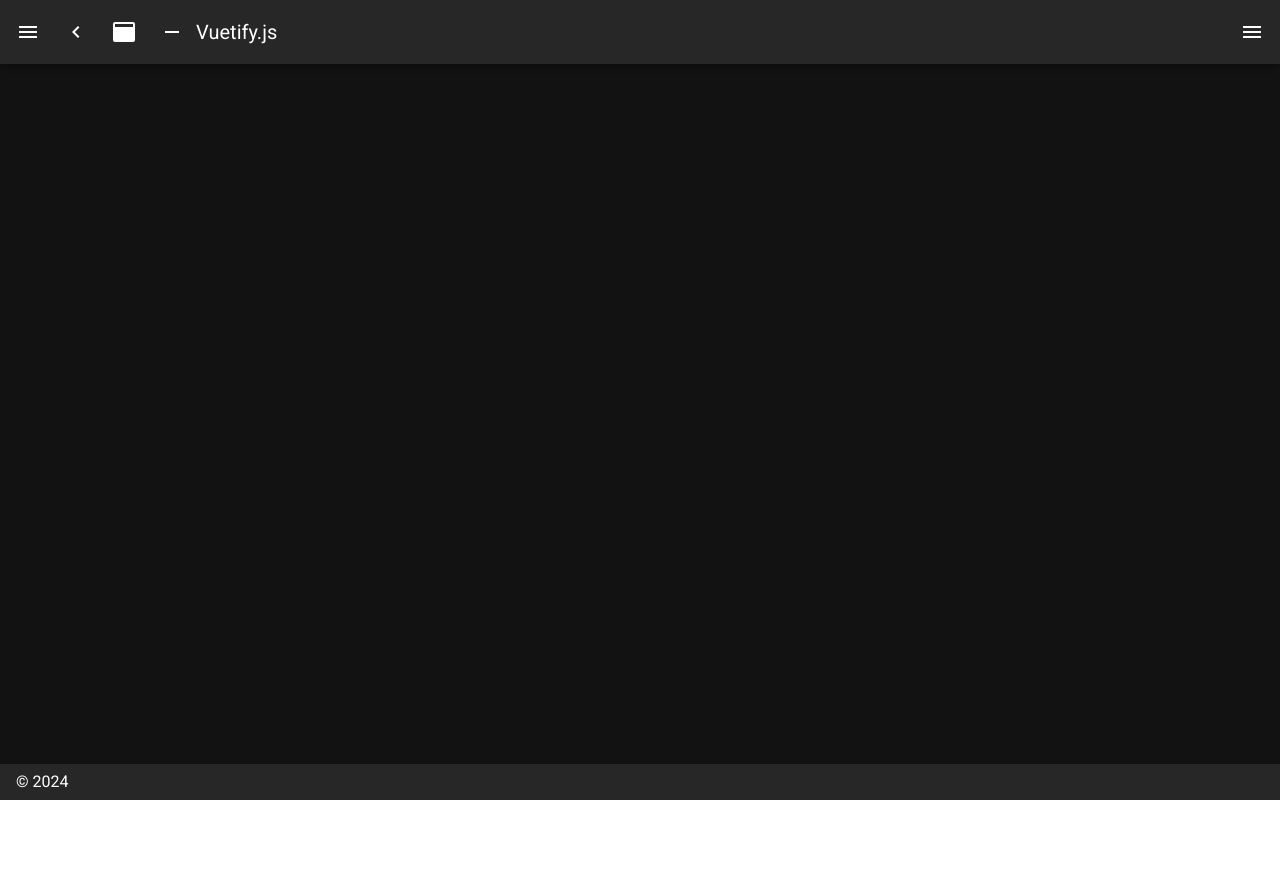
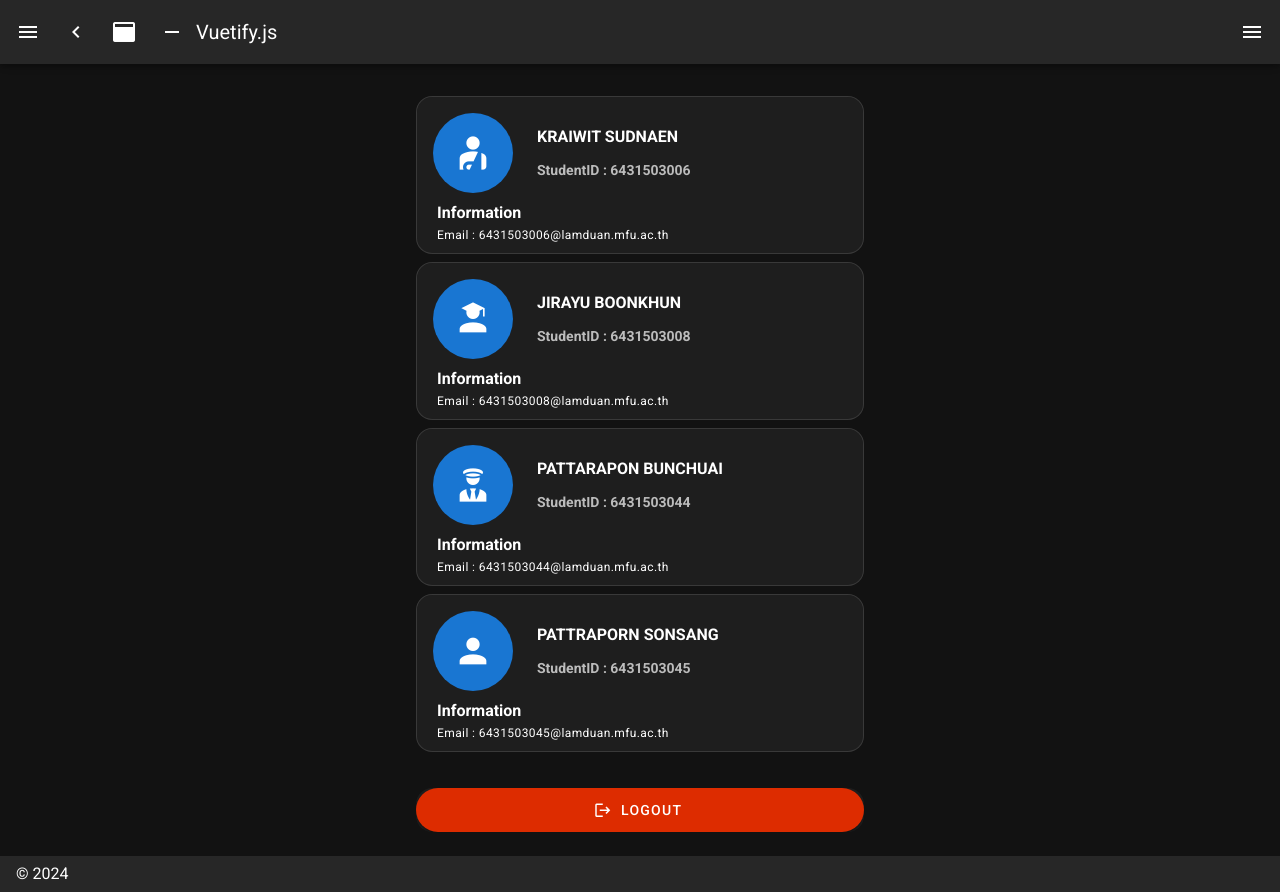
Before and after one commit to maefahluang-uni/99-project-never-sleep, a Nuxt app in the folder web/: page /profile in a window 1280 px wide. Before the commit this address had no page. Before the commit the page ends 800 px from the top, so only its background shows below. Built offline with nearby package versions, Linux system fonts and the light colour scheme.

Commit message:
Create: profile Update: readme file for explain

```diff
--- /dev/null
+++ b/web/pages/profile.vue
@@ -0,0 +1,78 @@
+<template>
+  <v-container>
+    <!-- Loop through an array of users -->
+    <v-card
+      v-for="(user, index) in users"
+      :key="index"
+      flat
+      outlined
+      class="overflow-hidden mx-auto mt-2"
+      rounded="xl"
+      max-width="28rem"
+    >
+      <v-list>
+        <v-list-item>
+          <v-list-item-avatar size="80" color="primary">
+    <v-icon size="40" dark>{{ user.icon }}</v-icon>
+  </v-list-item-avatar>
+          <v-list-item-content>
+            <v-list-item-title class="ma-2 text--text font-weight-bold">
+              {{ user.name }}
+            </v-list-item-title>
+
+            <v-list-item-subtitle class="ma-2 font-weight-bold">
+              StudentID : {{ user.studentID }}
+            </v-list-item-subtitle>
+          </v-list-item-content>
+        </v-list-item>
+      </v-list>
+      <h4 class="ml-5 mt-n2 text--text">Information</h4>
+      <h3 class="ml-5 text-caption font-weight-regular mb-2">
+        Email : {{ user.email }}
+      </h3>
+    </v-card>
+    <br />
+    <v-card flat class="overflow-hidden mx-auto mt-3" rounded="xl" max-width="28rem">
+      <v-btn color="error" large block rounded>
+        <v-icon left> mdi-logout </v-icon>
+        Logout
+      </v-btn>
+    </v-card>
+  </v-container>
+</template>
+
+<script>
+export default {
+  data() {
+    return {
+      users: [
+        {
+          icon:'mdi-account-injury',
+          name: 'KRAIWIT SUDNAEN',
+          studentID: '6431503006',
+          email: '6431503006@lamduan.mfu.ac.th',
+        },
+       {
+         icon:'mdi-account-school',
+          name: 'JIRAYU BOONKHUN',
+          studentID: '6431503008',
+          email: '6431503008@lamduan.mfu.ac.th',
+        },
+        {
+          icon:'mdi-account-tie-hat',
+          name: 'PATTARAPON BUNCHUAI',
+          studentID: '6431503044',
+          email: '6431503044@lamduan.mfu.ac.th',
+        },
+        {
+          icon:'mdi-account',
+          name: 'PATTRAPORN SONSANG',
+          studentID: '6431503045',
+          email: '6431503045@lamduan.mfu.ac.th',
+        },
+      ],
+    };
+
+  },
+};
+</script>
```
Also changed, not shown: 1 other file (tests, documents, lock files or other folders).
